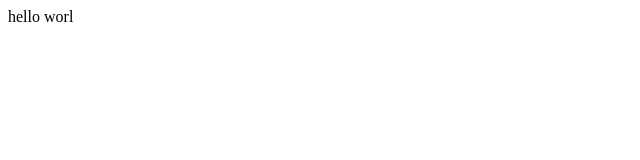
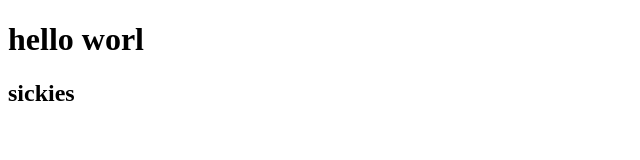
Before and after one commit to jonorbury/lecture0, a plain HTML site: page hello.html in a window 1280 px wide. Shown: the whole page, without its empty margins (0-640 px from the left). Drawn offline with Linux system fonts and the light colour scheme.

Commit message:
headings for hello worl

```diff
--- a/hello.html
+++ b/hello.html
@@ -4,6 +4,7 @@
         <title>web page chan</title>
     </head>
     <body>
-        hello worl
+        <h1>hello worl</h1>
+        <h2>sickies</h2>
     </body>
 </html>
```
